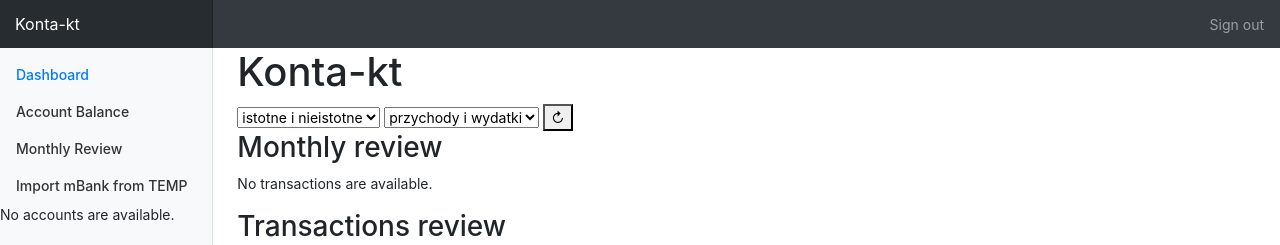
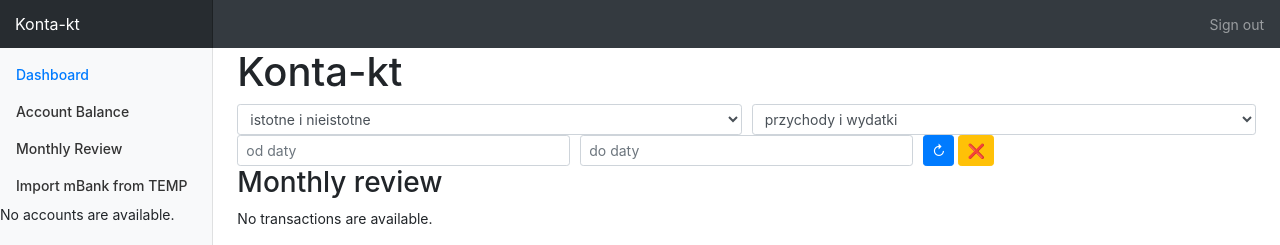
Before and after one commit to pdulak/konta-kt, a Django app: page / in a window 1280 px wide. Shown: the top 245 px of the page. Run offline with Django 3.2, Linux system fonts and the light colour scheme; data that the repository does not hold is empty; some libraries are stand-ins or nearby versions.

Commit message:
adjustment to the filter form

```diff
--- a/dashboard/templates/dashboard/dashboard.html
+++ b/dashboard/templates/dashboard/dashboard.html
@@ -2,27 +2,46 @@
 
 {% block filter_form %}
     <form name="filters">
-        <select name="irrelevant">
+        <div class="form-row">
+            <div class="col">
+                <select name="irrelevant" class="form-control form-control-sm">
                     <option value="">istotne i nieistotne</option>
                     <option value="F">tylko istotne</option>
                     <option value="T">tylko nieistotne</option>
                 </select>
-        <select name="direction">
+            </div>
+            <div class="col">
+                <select name="direction" class="form-control form-control-sm">
                     <option value="">przychody i wydatki</option>
                     <option value="I">tylko przychody</option>
                     <option value="O">tylko wydatki</option>
                 </select>
+            </div>
             {% if accounts_list %}
-            <select name="account">
+                <div class="col">
+                    <select name="account" class="form-control form-control-sm">
                         <option value="">Wszystkie konta</option>
                         {% for account in accounts_list %}
                             <option value="{{ account.account__id }}"> {{ account.account__bank__name }}: {{ account.account__name }} </option>
                         {% endfor %}
                     </select>
+                </div>
             {% else %}
                 <input type="hidden" name="account" value="">
             {% endif %}
-        <button onclick="load_transactions(); return false;">&#x21bb;</button>
+        </div>
+        <div class="form-row">
+            <div class="col">
+                <input type="text" class="form-control form-control-sm" placeholder="od daty" name="startDate">
+            </div>
+            <div class="col">
+                <input type="text" class="form-control form-control-sm" placeholder="do daty" name="endDate">
+            </div>
+            <div class="col">
+                <button onclick="load_transactions(); return false;" class="btn btn-primary btn-sm">&#x21bb;</button>
+                <button onclick="reset_filters(); return false;" class="btn btn-warning btn-sm">&#x274C;</button>
+            </div>
+        </div>
     </form>
 {% endblock %}
 
@@ -188,8 +207,20 @@
             });
         }
 
+        function reset_filters() {
+            document.filters.irrelevant.selectedIndex = 0;
+            document.filters.direction.selectedIndex = 0;
+            if (document.filters.account.tagName == "SELECT") {
+                document.filters.account.selectedIndex = 0;
+            }
+            document.filters.startDate.value = "";
+            document.filters.endDate.value = "";
+            load_transactions();
+        }
+
         $(function(){
             load_transactions();
         });
+
     </script>
 {% endblock %}
```
Lines whose indentation alone changed are shown as unchanged.
